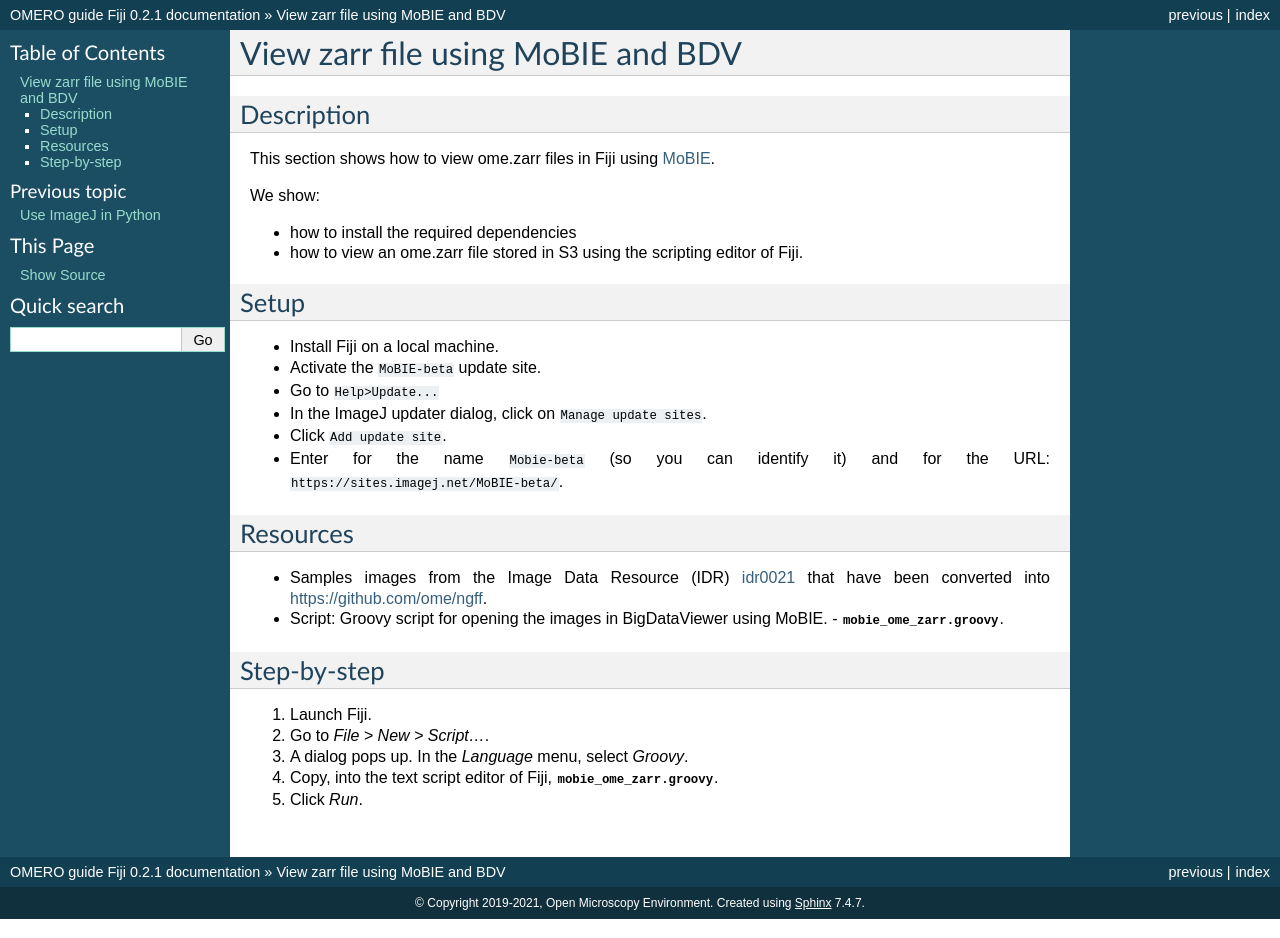
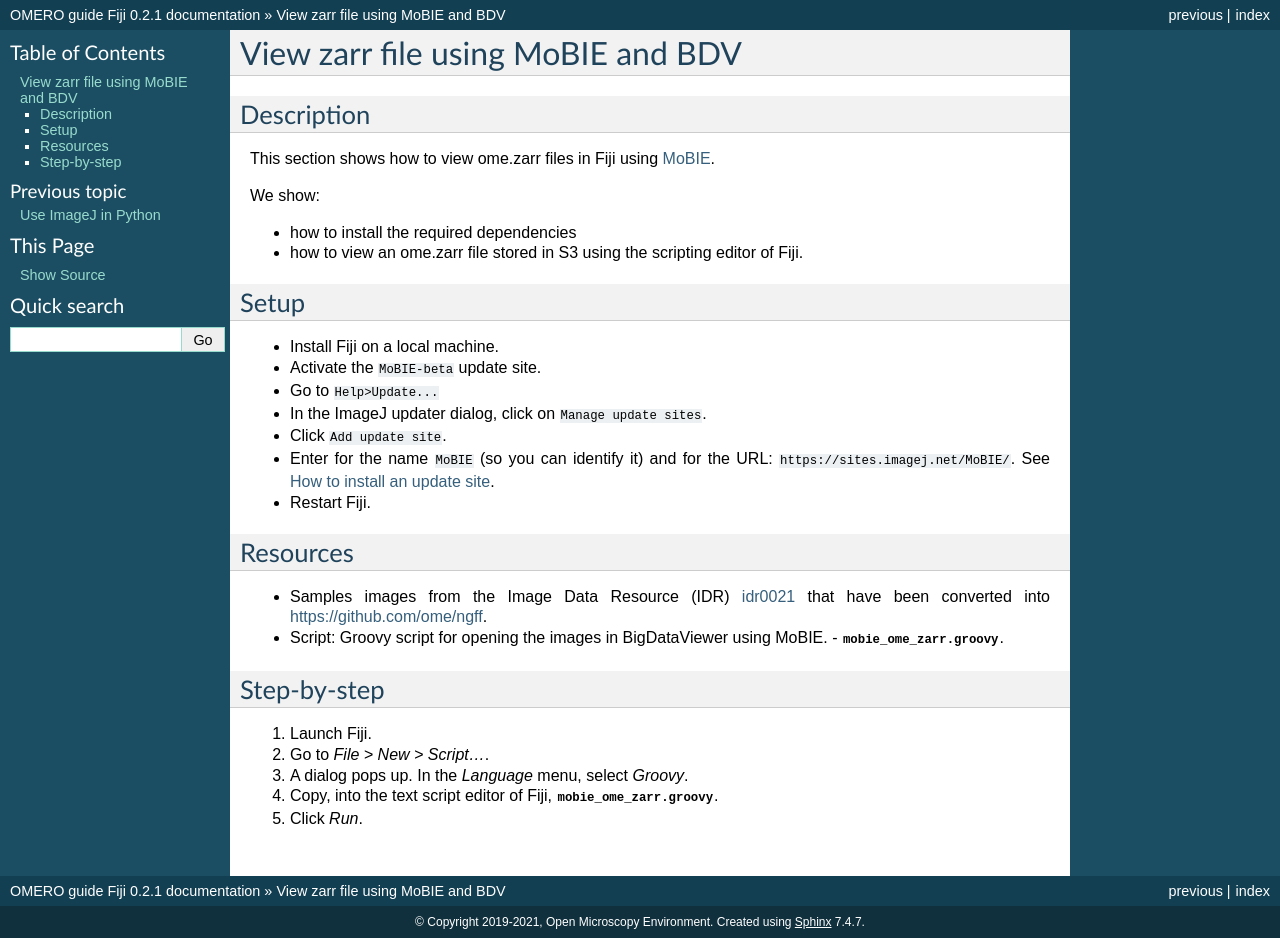
Before and after one commit to ome/omero-guide-fiji, a Sphinx documentation site: the page built from docs/view_mobie_zarr.rst, in a window 1280 px wide. Built offline with Sphinx 7.4.7, drawn with Linux system fonts in a browser that asks for light colours.

Commit message:
drop Beta

```diff
--- a/docs/view_mobie_zarr.rst
+++ b/docs/view_mobie_zarr.rst
@@ -19,7 +19,8 @@
 - Go to ``Help>Update...``
 - In the ImageJ updater dialog, click on ``Manage update sites``.
 - Click ``Add update site``.
-- Enter for the name ``Mobie-beta`` (so you can identify it) and for the URL: ``https://sites.imagej.net/MoBIE-beta/``.
+- Enter for the name ``MoBIE`` (so you can identify it) and for the URL: ``https://sites.imagej.net/MoBIE/``. See `How to install an update site <https://imagej.net/update-sites/following#Introduction>`__.
+- Restart Fiji.
 
 Resources
 ---------
```
